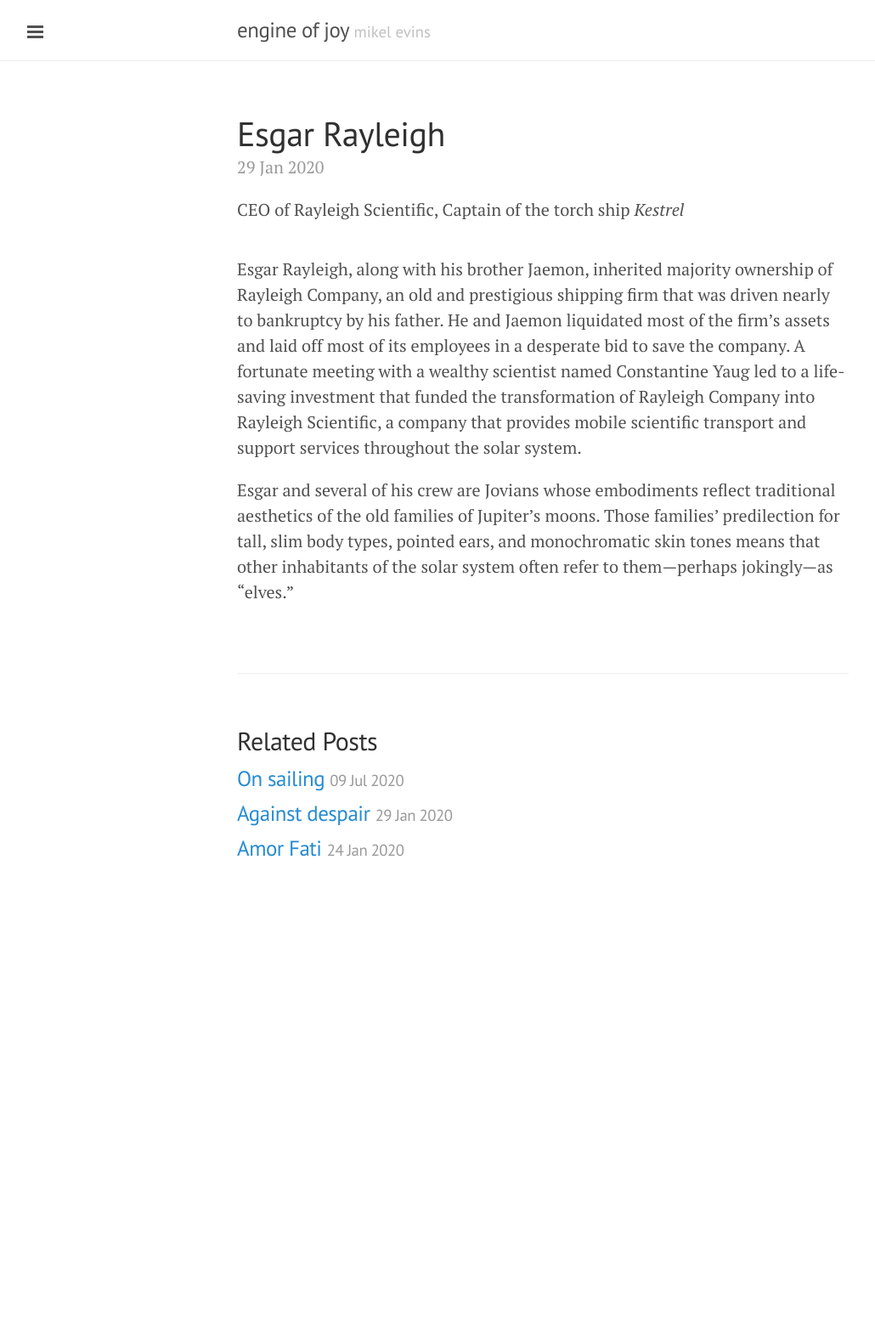
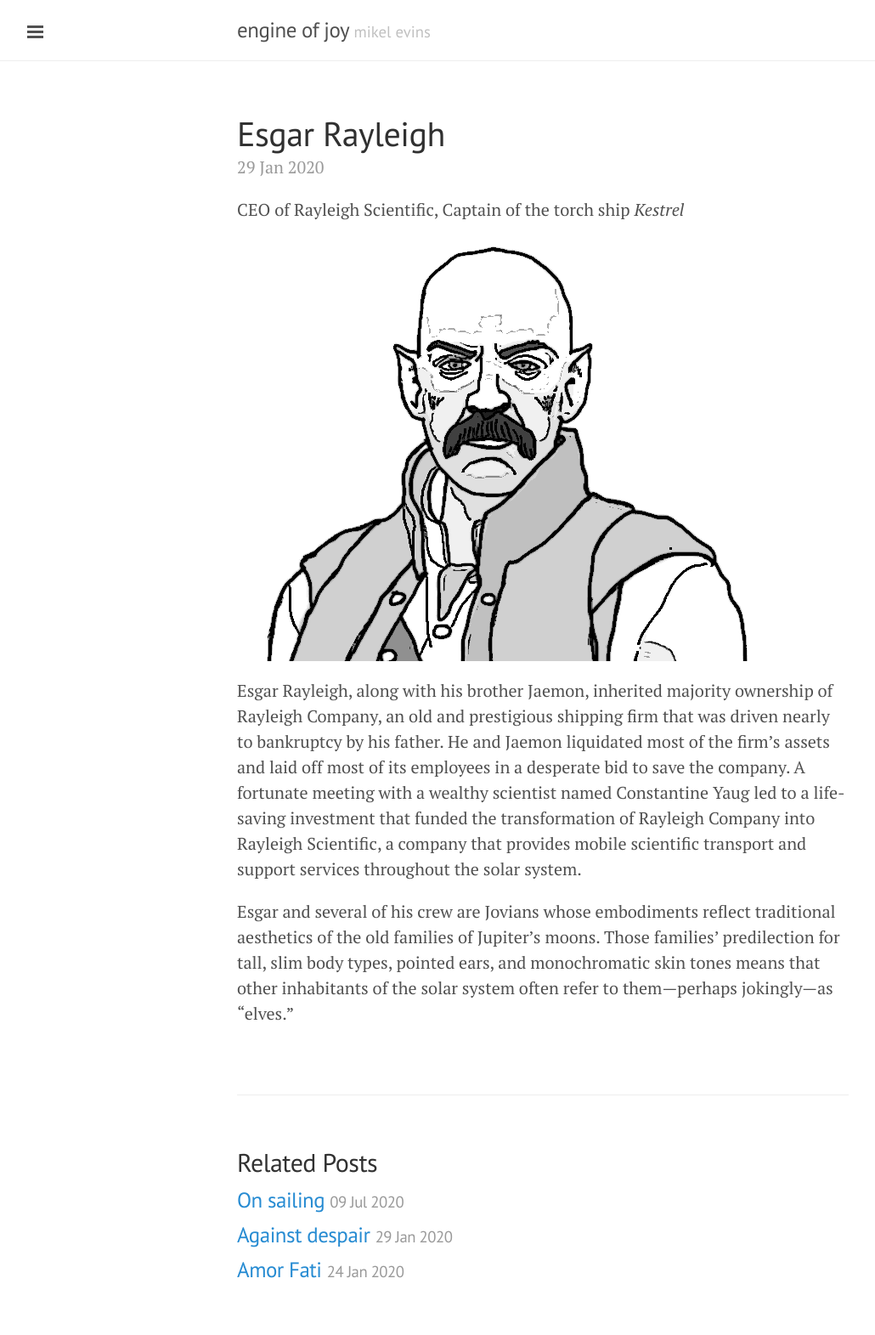
Before and after one commit to mikelevins/mikelevins.github.io, a Jekyll site: the page built from _posts/2020-01-29-esgar-rayleigh.markdown, in a window 1280 px wide. Shown: the whole page at 85% size, without its empty margins (1-1031 px from the left). Built offline with Jekyll 4.4.1, drawn with Linux system fonts in a browser that asks for light colours; comment, search, counter and statistics services are not loaded; before the commit the page ends 1075 px from its top, so only the background shows below that.

Commit message:
repaired an image link

```diff
--- a/_posts/2020-01-29-esgar-rayleigh.markdown
+++ b/_posts/2020-01-29-esgar-rayleigh.markdown
@@ -6,7 +6,7 @@ layout: post
 
 CEO of Rayleigh Scientific, Captain of the torch ship _Kestrel_
 
-![](assets/esgar2.png)
+![](/assets/esgar2.png)
 
 Esgar Rayleigh, along with his brother Jaemon, inherited majority
 ownership of Rayleigh Company, an old and prestigious shipping firm
```
